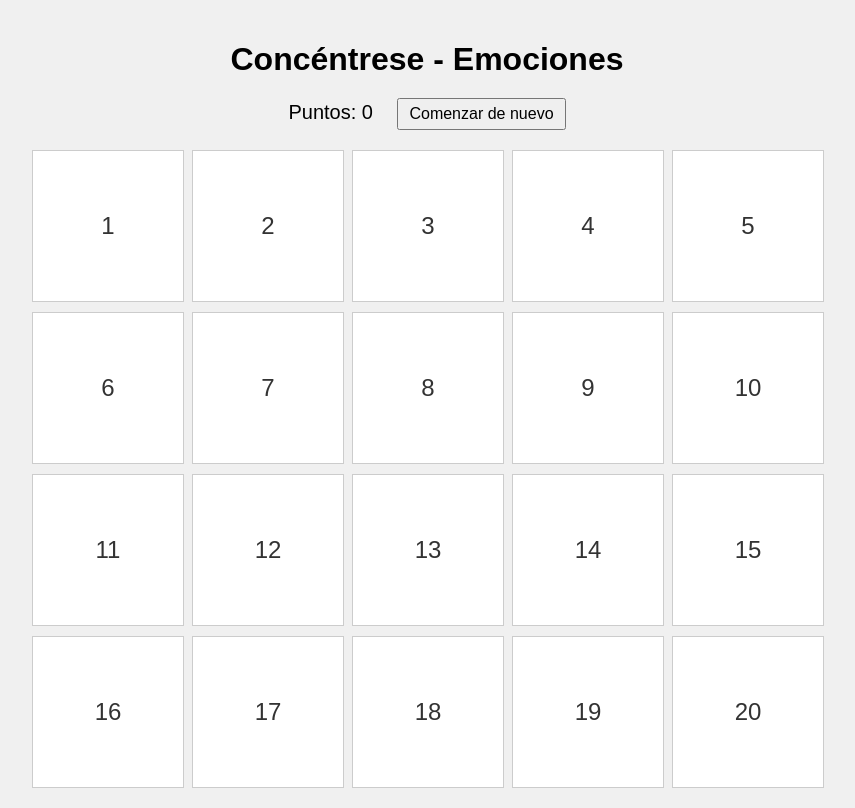
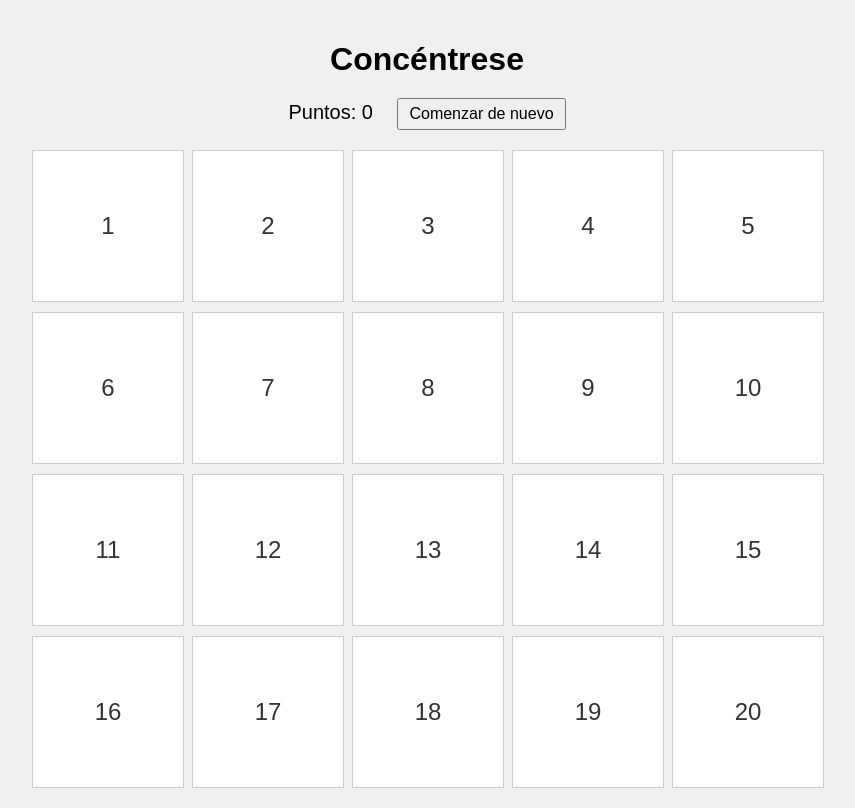
Before and after one commit to brandonvidal93/juego-memoria, a plain HTML site: page index.html in a window 1280 px wide. Shown: the whole page, without its empty margins (213-1068 px from the left). Drawn offline with Linux system fonts and the light colour scheme.

Commit message:
U - Título juego

```diff
--- a/index.html
+++ b/index.html
@@ -9,7 +9,7 @@
 </head>
 
 <body>
-  <h1>Concéntrese - Emociones</h1>
+  <h1>Concéntrese</h1>
   <div class="game-info">
     <div class="score">Puntos: <span id="score">0</span></div>
     <button id="resetButton">Comenzar de nuevo</button>
```
